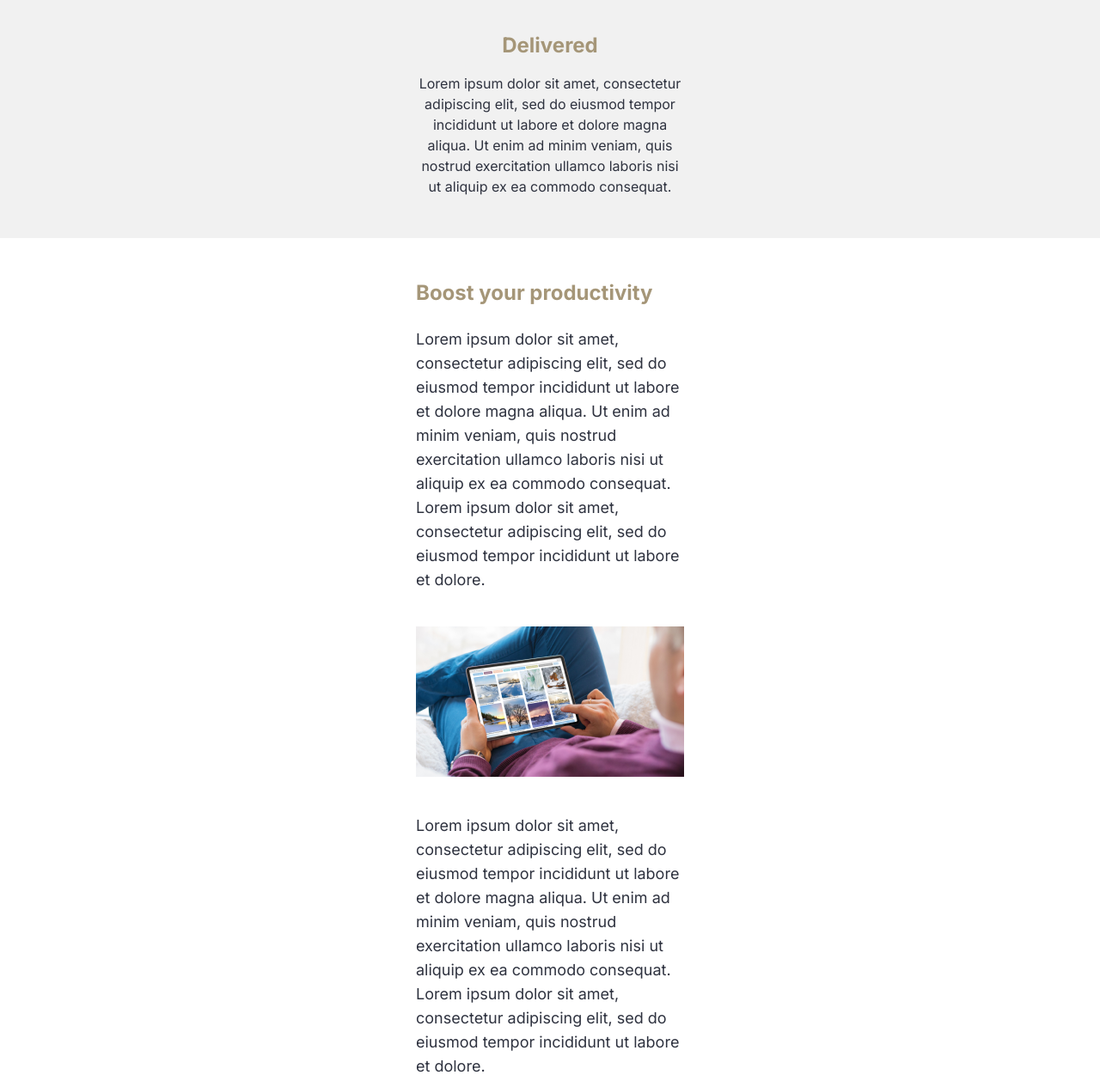
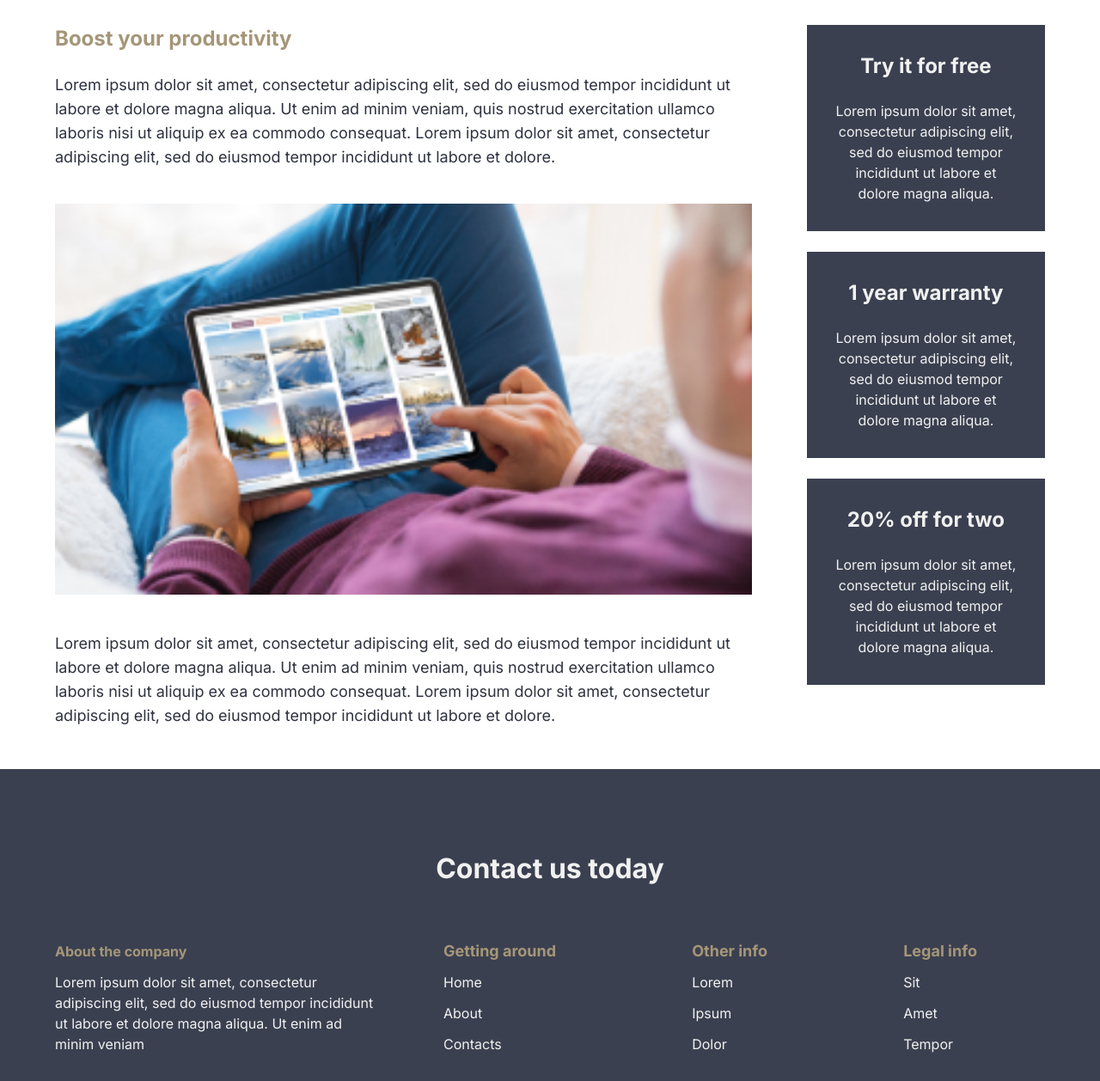
Before and after one commit to SHIMAD4/first-assignment-redcollar, a plain HTML site: page index.html in a window 1280 px wide. Shown: the part 963-2221 px from the top of the page at 86% size. Drawn offline with Linux system fonts and the light colour scheme.

Commit message:
add: Added media queries

```diff
--- a/assets/scss/style.scss
+++ b/assets/scss/style.scss
@@ -7,10 +7,11 @@ $accent-clr: #A59678;
 $main-text-clr: #F1F1F1;
 $h1-font-size: 32px;
 $h2-font-size: 24px;
+$h1-font-size-desktop: 64px;
 $main-font-size: 16px;
 $alt-text-clr: #2E323F;
 
-$wrapper-width-mobile: 312px;
+$wrapper-width: 90%;
 
 
 // Main styles
@@ -42,7 +43,7 @@ button {
 
 .wrapper {
     width: 100%;
-    max-width: $wrapper-width-mobile;
+    max-width: $wrapper-width;
     margin: 0 auto;
 }
 
@@ -147,6 +148,7 @@ button {
         color: $alt-text-clr;
     }
     &__image {
+        width: 100%;
         margin: 40px 0px;
     }
     &__steps {
@@ -228,3 +230,105 @@ button {
         }
     }
 }
+
+@media screen and (min-width: 1024px) {
+    .wrapper {
+        max-width: $wrapper-width;
+    }
+    .header {
+        display: flex;
+        justify-content: flex-end;
+        &__nav__list {
+            justify-content: flex-end;
+        }
+    }
+    .hero {
+        .hero__wrapper {
+            display: flex;
+            justify-content: space-around;
+            align-items: center;
+            padding: 128px 0px;
+        }
+        &__heading {
+            display: block;
+            max-width: 514px;
+            font-size: $h1-font-size-desktop;
+            line-height: 72px;
+        }
+        &__description {
+            padding: 40px 0px;
+            max-width: 334px;
+        }
+    }
+    .features {
+        &__list {
+            display: flex;
+            flex-direction: row;
+            justify-content: space-around;
+            align-items: center;
+            padding: 64px 0px;
+            &-item {
+                margin-bottom: 0px;
+                padding: 0px 20px;
+                &__heading {
+                    margin-bottom: 32px;
+                }
+                &__subheading {
+                    max-width: 355px;
+                }
+            }
+        }
+    }
+    .article {
+        padding: 48px 0px;
+        &__wrapper {
+            display: flex;
+            flex-direction: row;
+        }
+        &__body {
+            margin-right: 64px;
+        }
+        &__steps {
+            max-width: 312px;
+            margin-top: 0px;
+        }
+    }
+    .footer {
+        padding: 96px 0px;
+        &__body {
+            display: flex;
+            flex-direction: row;
+            justify-content: space-around;
+            align-items: center;
+        }
+        &__heading {
+            text-align: center;
+            margin-bottom: 64px;
+        }
+        &__description {
+            max-width: 373px;
+            margin-bottom: 0px;
+        }
+        &__nav {
+            width: 100%;
+            display: flex;
+            flex-direction: row;
+            justify-content: space-around;
+            align-items: center;
+            &__list {
+                margin-bottom: 0px;
+                &-item {
+                    margin-bottom: 12px;
+                    &:last-child {
+                        margin-bottom: 0px;
+                    }
+                }
+            }
+        }
+    }
+}
+@media screen and (min-width: 1600px) {
+    .wrapper {
+        max-width: 1440px;
+    }
+}
--- a/index.html
+++ b/index.html
@@ -15,7 +15,7 @@
 </head>
 <body>
     <header class="header">
-        <nav class="header__nav wrapper">
+        <nav class="header__nav header__wrapper wrapper">
             <ul class="header__nav__list">
                 <li class="header__nav__list-item"><a href="#">Home</a></li>
                 <li class="header__nav__list-item"><a href="#">About</a></li>
@@ -53,10 +53,12 @@
         </section>
         <section class="article">
             <div class="article__wrapper wrapper">
+                <div class="article__body">
                     <h2 class="article__heading">Boost your productivity</h2>
                     <p class="article__subheading">Lorem ipsum dolor sit amet, consectetur adipiscing elit, sed do eiusmod tempor incididunt ut labore et dolore magna aliqua. Ut enim ad minim veniam, quis nostrud exercitation ullamco laboris nisi ut aliquip ex ea commodo consequat. Lorem ipsum dolor sit amet, consectetur adipiscing elit, sed do eiusmod tempor incididunt ut labore et dolore.</p>
                     <img class="article__image" src="./assets/img/image-1.png" alt="image 1">
                     <p class="article__subheading">Lorem ipsum dolor sit amet, consectetur adipiscing elit, sed do eiusmod tempor incididunt ut labore et dolore magna aliqua. Ut enim ad minim veniam, quis nostrud exercitation ullamco laboris nisi ut aliquip ex ea commodo consequat. Lorem ipsum dolor sit amet, consectetur adipiscing elit, sed do eiusmod tempor incididunt ut labore et dolore.</p>
+                </div>
                 <article class="article__steps">
                     <ul class="article__steps__list">
                         <li class="article__steps__list-item">
@@ -79,6 +81,7 @@
     <footer class="footer">
         <div class="footer__wrapper wrapper">
             <h2 class="footer__heading">Contact us today</h2>
+            <div class="footer__body">
                 <ul class="footer__description">
                     <li class="footer__description__heading">About the company</li>
                     <li class="footer__description__subheading">Lorem ipsum dolor sit amet, consectetur adipiscing elit, sed do eiusmod tempor incididunt ut labore et dolore magna aliqua. Ut enim ad minim veniam</li>
@@ -104,6 +107,7 @@
                     </ul>
                 </nav>
             </div>
+        </div>
     </footer>
 </body>
 </html>
```
Also changed, not shown: assets/style.css. Lines whose indentation alone changed are shown as unchanged.
